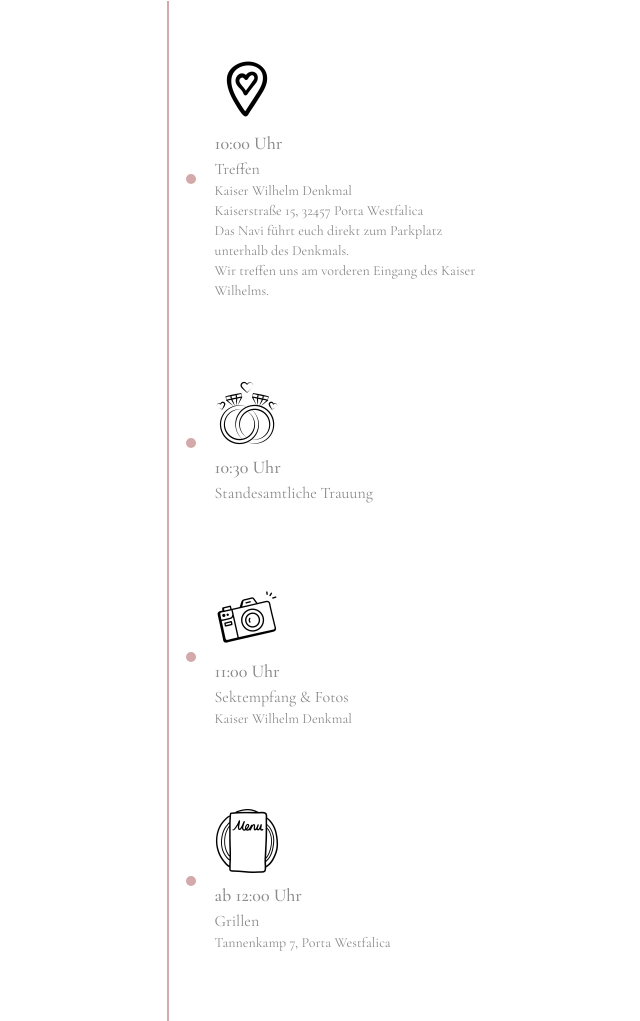
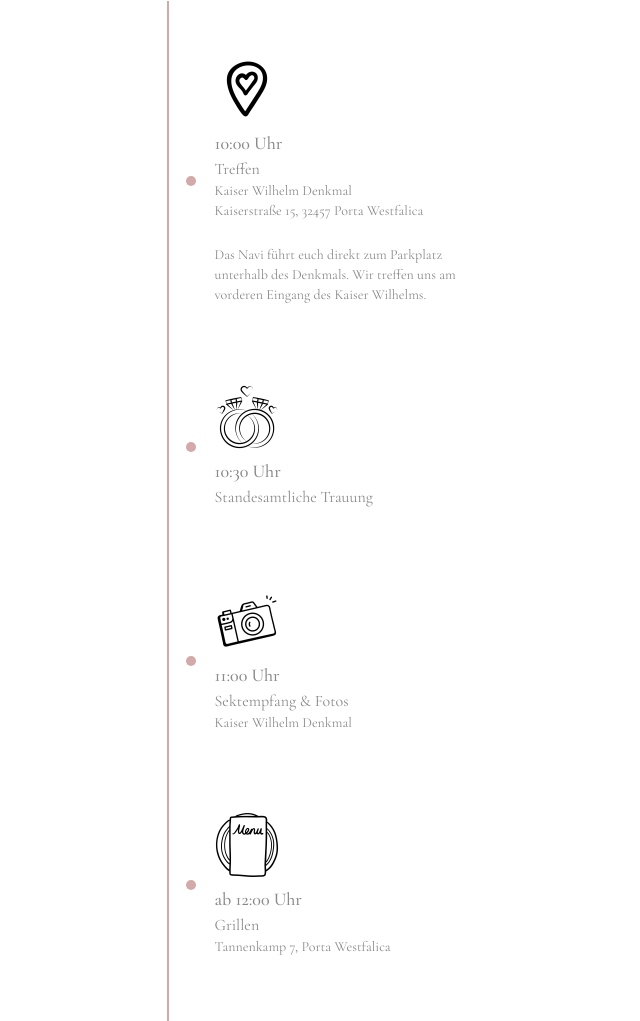
Before and after one commit to CasiosDevsLab/Wedding-Invitation.github.io, a plain HTML site: page index.html in a window 1280 px wide. Shown: the part 707-1728 px from the top of the page, without its empty margins (310-950 px from the left). Drawn offline with nearby package versions, Linux system fonts and the light colour scheme.

Commit message:
Update index.html

```diff
--- a/index.html
+++ b/index.html
@@ -117,10 +117,9 @@
               <p class="text-base">Treffen</p>
               <p class="text-sm">Kaiser Wilhelm Denkmal</p>
               <p class="text-sm">Kaiserstraße 15, 32457 Porta Westfalica</p>
+              <br>
               <p class="text-sm">
                 Das Navi führt euch direkt zum Parkplatz unterhalb des Denkmals.
-              </p>
-              <p class="text-sm">
                 Wir treffen uns am vorderen Eingang des Kaiser Wilhelms.
               </p>
             </div>
```
